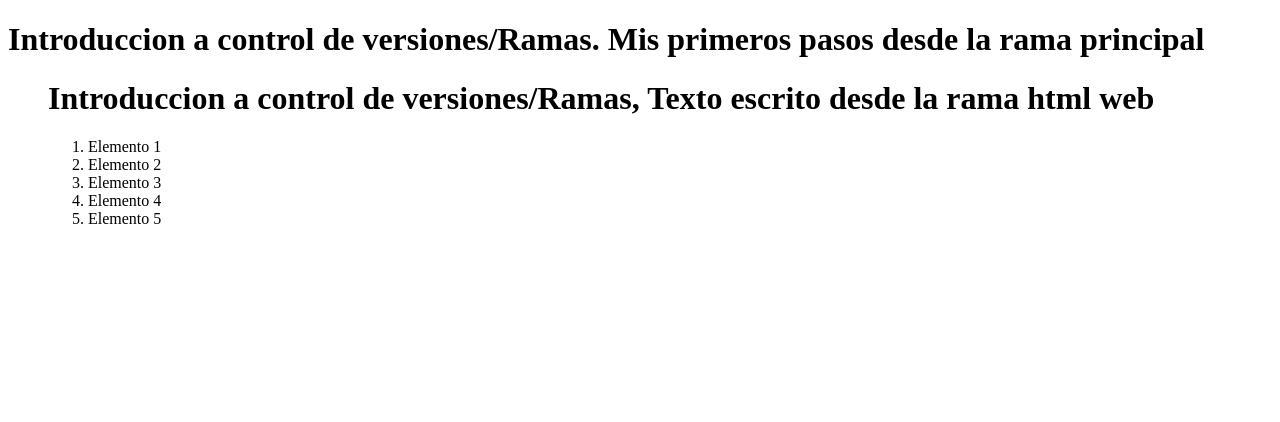
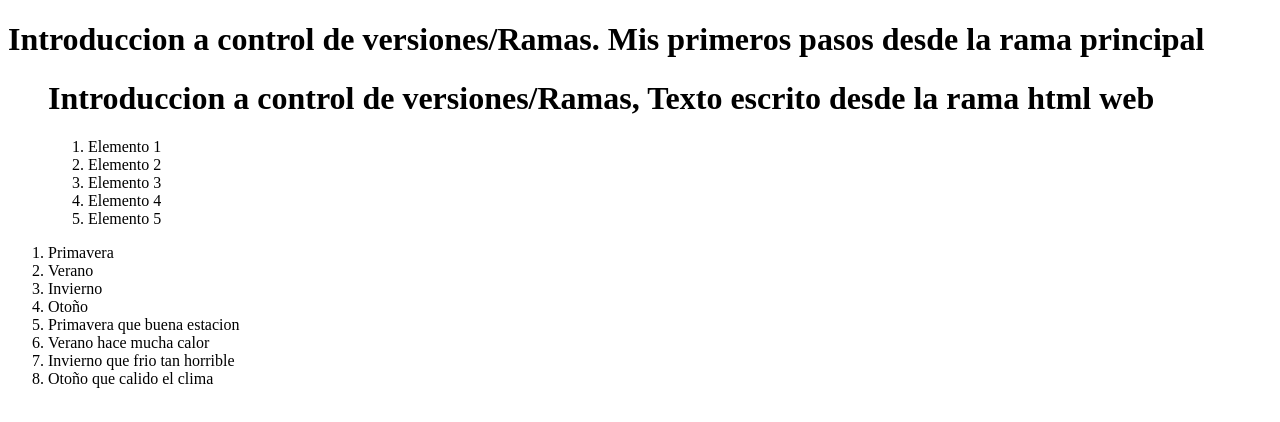
Before and after one commit to DavidFG16/projectsDev, a plain HTML site: page index.html in a window 1280 px wide. Drawn offline with Linux system fonts and the light colour scheme.

Commit message:
Se agregaron descripciones a las estaciones

```diff
--- a/index.html
+++ b/index.html
@@ -20,6 +20,16 @@
         <li>Elemento 5</li>
     </ul>
     </ol>
+    <ol>
+        <li>Primavera</li>
+        <li>Verano</li>
+        <li>Invierno</li>
+        <li>Otoño</li>
+        <li>Primavera que buena estacion</li>
+        <li>Verano hace mucha calor</li>
+        <li>Invierno que frio tan horrible</li>
+        <li>Otoño que calido el clima</li>
+    </ol>
     <script src="app.js"></script>
 </body>
 </html>
```
